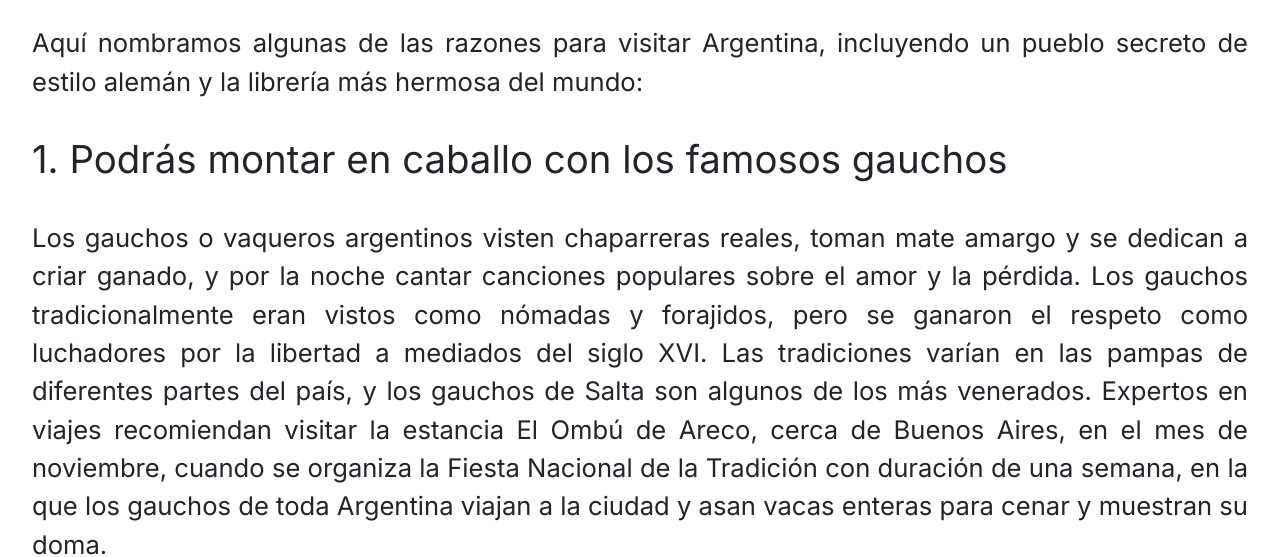
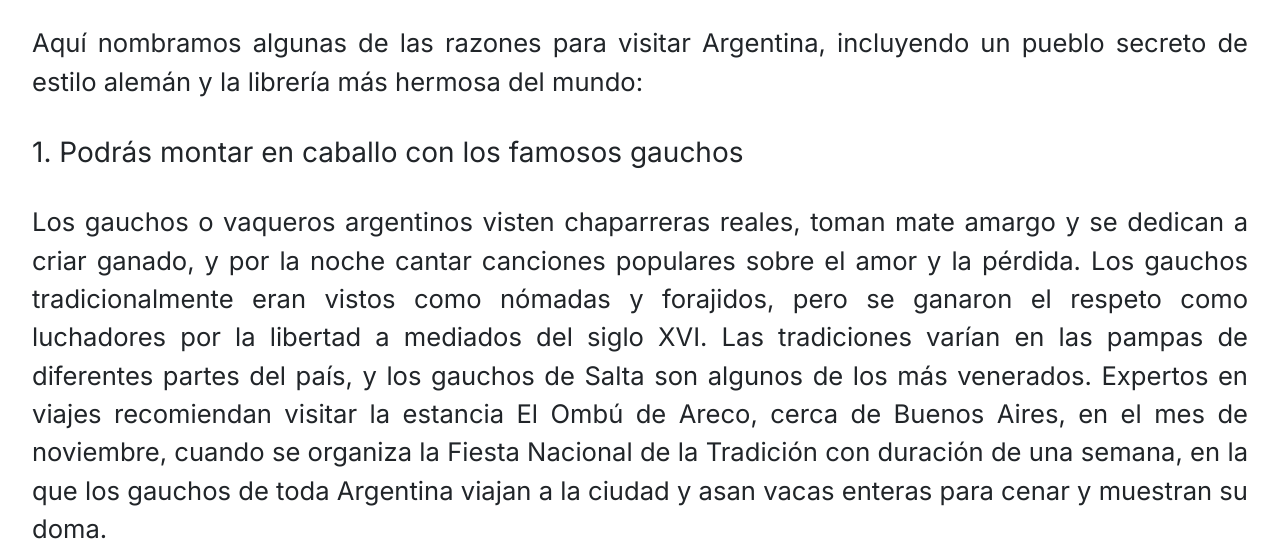
Before and after one commit to Federico-Chandia/Andes-Turismo, a website: page index.html in a window 1280 px wide. Shown: the part 1020-1577 px from the top of the page. Drawn offline with nearby package versions, Linux system fonts and the light colour scheme.

Commit message:
Update style.css

```diff
--- a/css1/style.css
+++ b/css1/style.css
@@ -91,7 +91,7 @@ img {
   padding-bottom: 10px; }
 
 .lista {
-  font-size: 3vw;
+  font-size: 3.5vh;
   padding-right: 10px; }
 
 .lista-1 {
```
